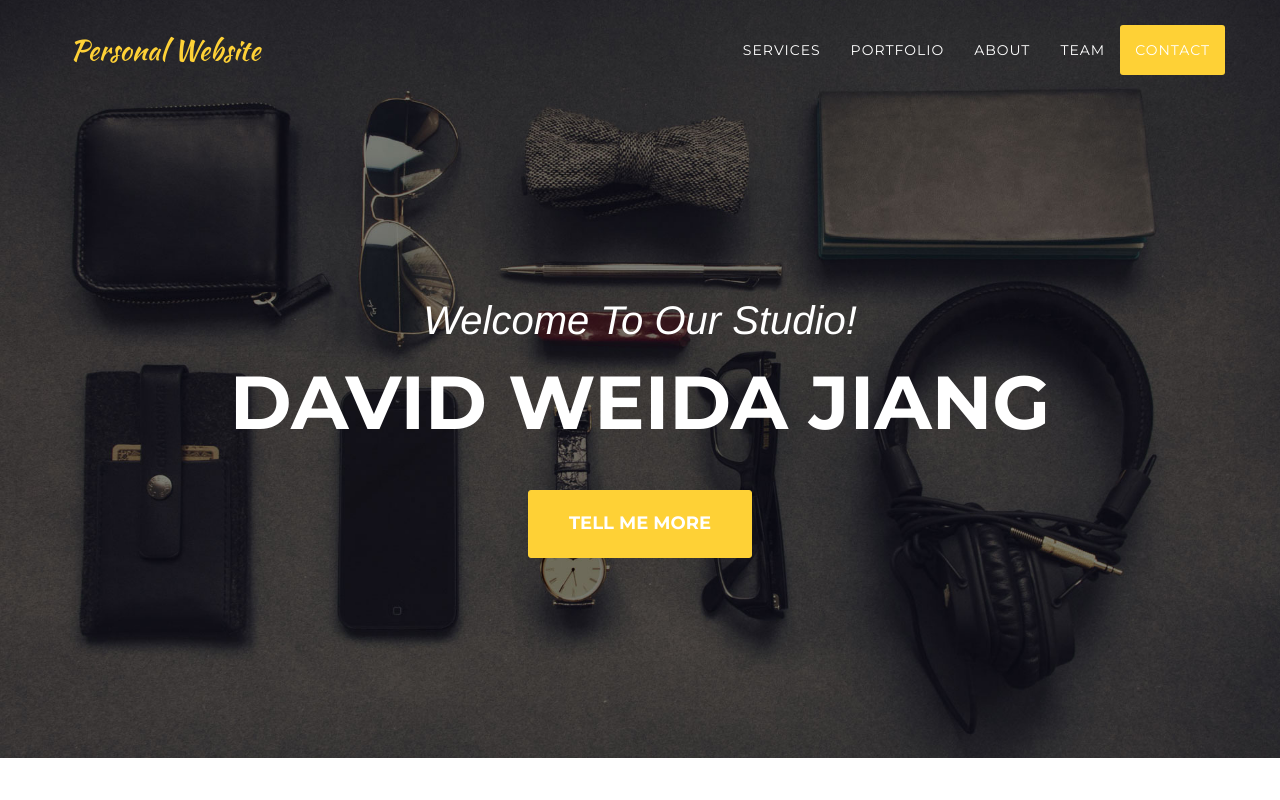
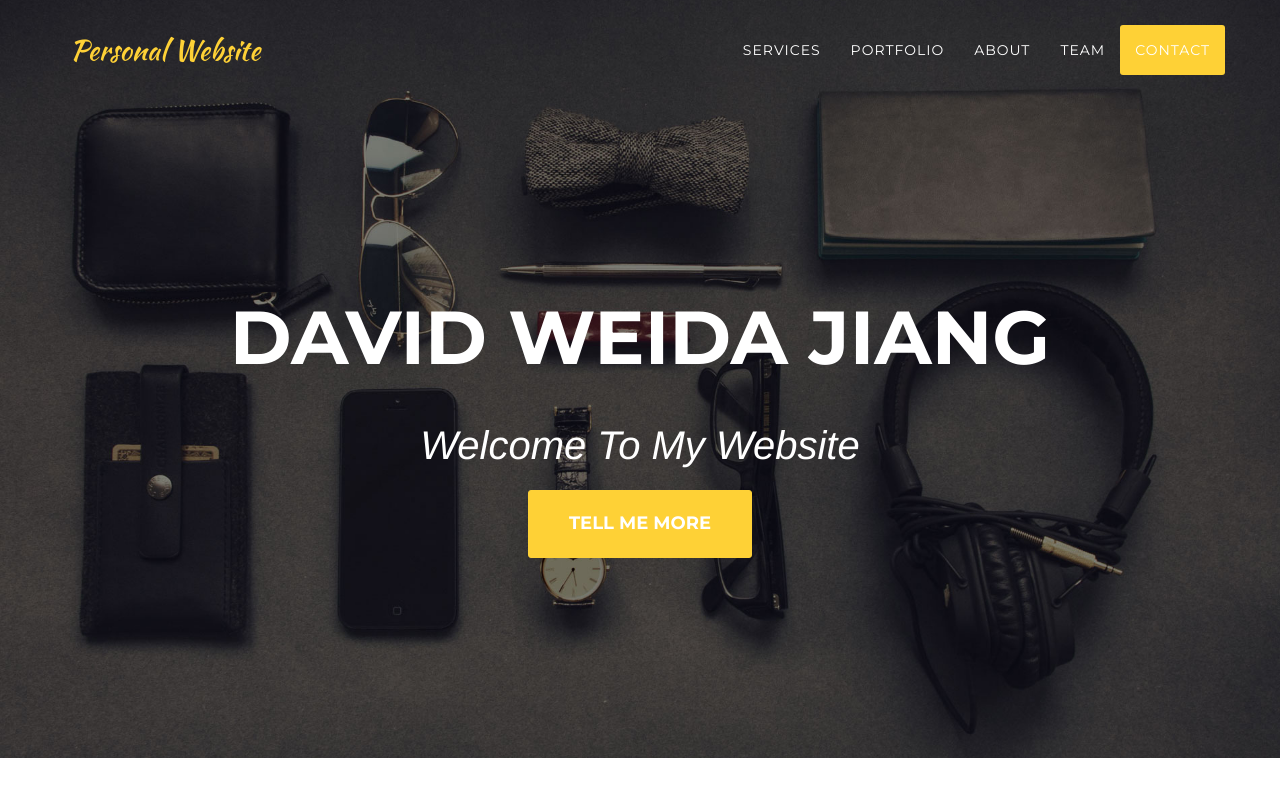
Before and after one commit to DjiangQA/DjiangQA.github.io, a website: page index.html in a window 1280 px wide. Shown: the top 800 px of the page. Drawn offline with nearby package versions, Linux system fonts and the light colour scheme; a web font is replaced by a local one.

Commit message:
Website update4

```diff
--- a/index.html
+++ b/index.html
@@ -78,8 +78,8 @@
     <header>
         <div class="container">
             <div class="intro-text">
-                <div class="intro-lead-in">Welcome To Our Studio!</div>
-                <div class="intro-heading">David Weida Jiang</div>
+            	<div class="intro-heading">David Weida Jiang</div>
+                <div class="intro-lead-in">Welcome To My Website</div>
                 <a href="#services" class="page-scroll btn btn-xl">Tell Me More</a>
             </div>
         </div>
```
